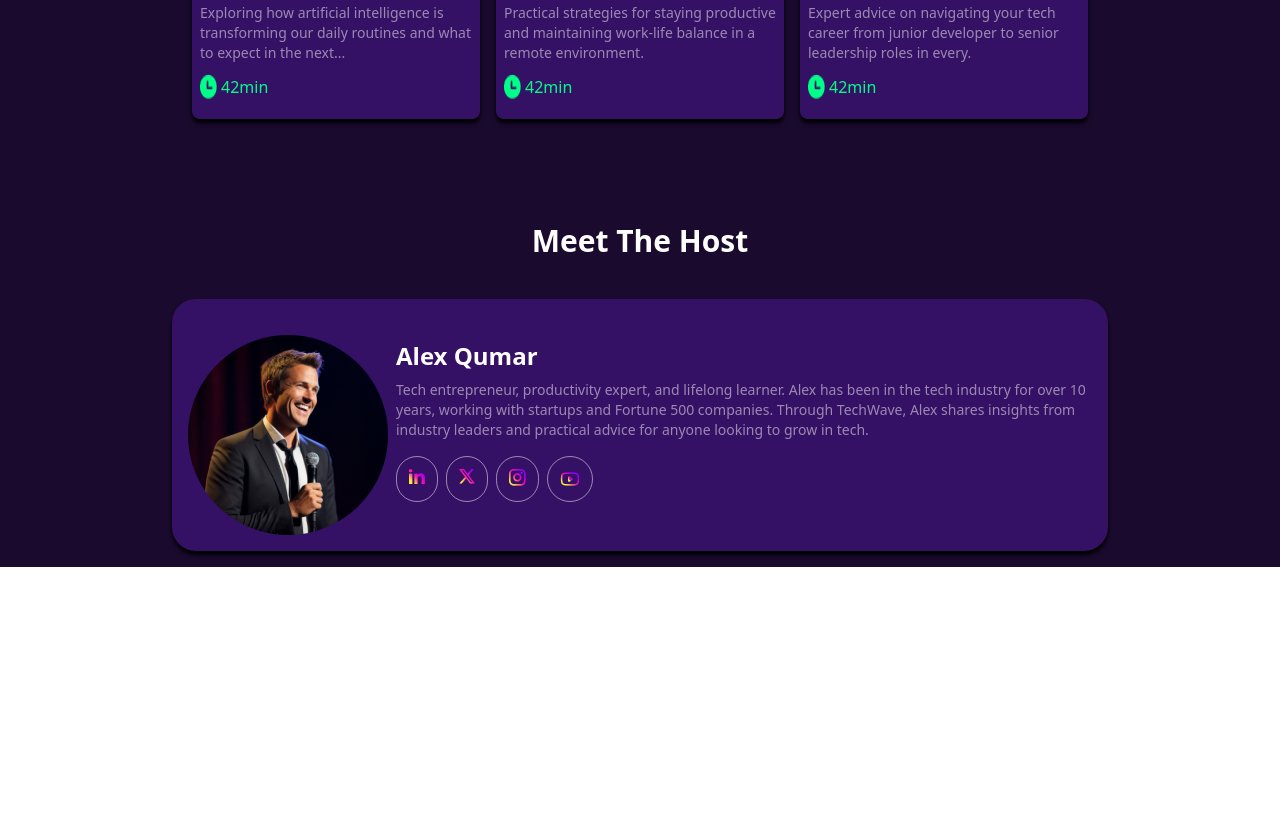
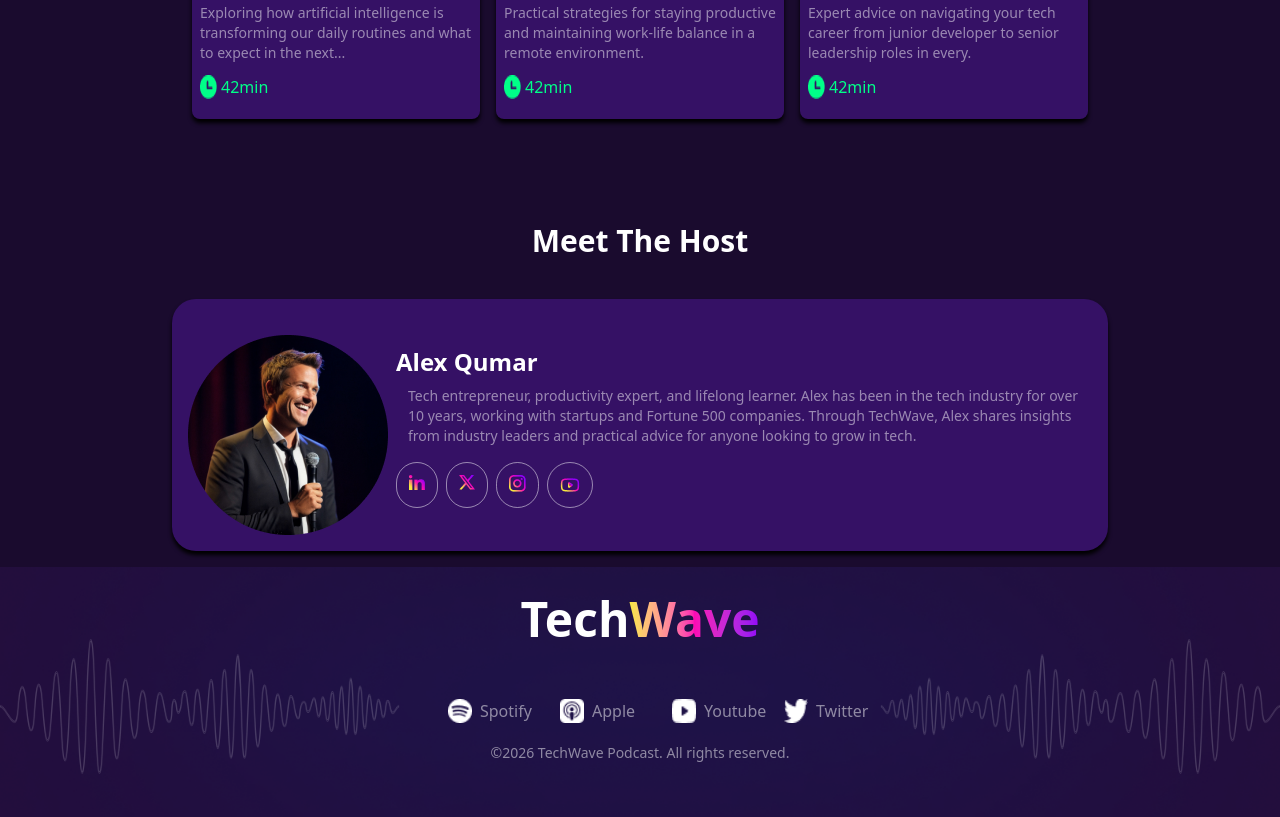
Before and after one commit to raju2277/B13-raz2, a plain HTML site: page index.html in a window 1280 px wide. Shown: the part 2017-2834 px from the top of the page. Before the commit the page ends 2584 px from the top, so only its background shows below. Drawn offline with nearby package versions, Linux system fonts and the light colour scheme.

Commit message:
footer added

```diff
--- a/index.html
+++ b/index.html
@@ -150,8 +150,8 @@
                 <div class=" container mx-auto md:w-3/4 shadow-[0_4px_4px_0] rounded-3xl bg-[#351165] md:flex md:p-4">
                     <img class="mx-auto pt-5" src="./B13-A02-TechWave/assets/host.png" alt="">
                     <div class="md:my-auto  ml-2">
-                        <h3 class="text-center text-2xl text-white font-bold md:text-start mb-2">Alex Qumar</h3>
-                        <p class="text-white/50 text-center text-sm md:text-start mb-2">Tech entrepreneur, productivity expert, and lifelong learner. Alex has been in the tech industry for over 10 years, working with startups and Fortune 500 companies. Through TechWave, Alex shares insights from industry leaders and practical advice for anyone looking to grow in tech.</p>
+                        <h3 class="text-center my-3 text-2xl text-white font-bold md:text-start mb-2">Alex Qumar</h3>
+                        <p class="text-white/50 text-center text-sm md:text-start mb-2 px-3">Tech entrepreneur, productivity expert, and lifelong learner. Alex has been in the tech industry for over 10 years, working with startups and Fortune 500 companies. Through TechWave, Alex shares insights from industry leaders and practical advice for anyone looking to grow in tech.</p>
                         <div class=" flex item-center justify-center md:justify-start py-2">
                             <a class="border border-white/50 rounded-full p-3 mr-2 hover:bg-gradient-to-r hover:from-[#FB09B4] hover:to-purple-400 transition-all  " href="#"><img src="./B13-A02-TechWave/assets/linkedin.png" alt=""></a>
                             <a class="border border-white/50 rounded-full p-3 mr-2 hover:bg-gradient-to-r hover:from-[#FB09B4] hover:to-purple-400 transition-all  " href="#"><img src="./B13-A02-TechWave/assets/x.png" alt=""></a>
@@ -162,5 +162,32 @@
                 </div>
             </div>
         </section>
+
+        <section>
+            <footer class="bg-[url('./B13-A02-TechWave/assets/footer-bg.png')] bg-cover bg-center h-[250px]">
+                <div class="mx-auto container w-3/4 item-center justify-center p-4">
+                       <p class=" mt-3 pb-8 md:pb-14 text-5xl text-white font-bold text-center ">Tech<span class="bg-gradient-to-r from-[#F7E93F] via-[#FB09B4] to-[#9100F8] text-transparent bg-clip-text">Wave</span></p>
+                    <div class="grid grid-cols-2 gap-4 md:grid-cols-4 md:pl-10 gap-x-6  justify-center  w-2/4 mx-auto ">
+                        <div class="flex ">
+                            <img class="w-[24px] h-[24px]" src="./B13-A02-TechWave/assets/spotify.png" alt="">
+                            <span class="text-white/50  ml-2">Spotify</span>
+                        </div>
+                        <div class="flex">
+                            <img class="w-[24px] h-[24px]" src="./B13-A02-TechWave/assets/apple-podcast.png" alt="">
+                            <span class="text-white/50  ml-2">Apple </span>
+                        </div>
+                        <div class="flex">
+                            <img class="w-[24px] h-[24px]" src="./B13-A02-TechWave/assets/youtube-podcast.png" alt="">
+                            <span class="text-white/50  ml-2">Youtube</span>
+                        </div>
+                        <div class="flex">
+                            <img class="w-[24px] h-[24px]" src="./B13-A02-TechWave/assets/twitter.png" alt="">
+                            <span class="text-white/50  ml-2">Twitter</span>
+                        </div>
+                    </div>
+                    <span class="text-center justify-center flex text-sm text-white/50 pt-5">&copy;2026 TechWave Podcast. All rights reserved.</span>
+                </div>
+            </footer>
+        </section>
 </body>
 </html>
```
